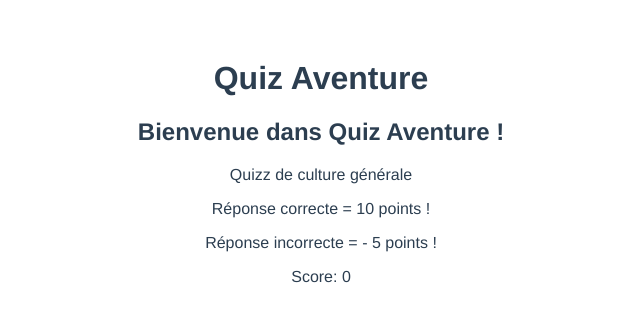
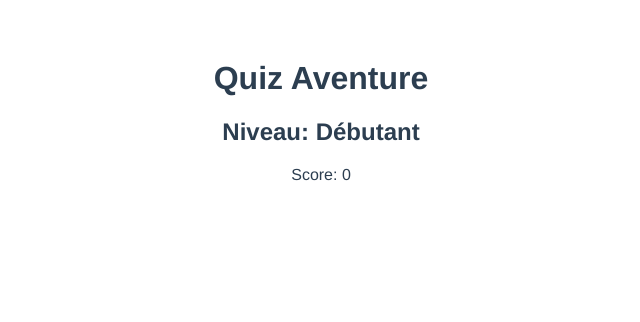
Before and after one commit to ELMcode/quiz-aventure, a Vue app in the folder front/: page / in a window 1280 px wide. Shown: the top 322 px of the page, without its empty margins (319-959 px from the left). Built offline with nearby package versions, Linux system fonts and the light colour scheme; no server answers.

Commit message:
feat (front/src/component): Add resetQuiz method to reinit score and filter system to use levels

```diff
--- a/front/src/components/Quiz-Home.vue
+++ b/front/src/components/Quiz-Home.vue
@@ -2,11 +2,7 @@
   <div>
     <h1>Quiz Aventure</h1>
 
-    <h2>Bienvenue dans Quiz Aventure !</h2>
-
-    <p>Quizz de culture générale</p>
-    <p>Réponse correcte = 10 points !</p>
-    <p>Réponse incorrecte = - 5 points !</p>
+    <h2 v-if="currentLevelName">Niveau: {{ currentLevelName }}</h2>
 
     <div v-if="currentQuestion">
       <h2>{{ currentQuestion.text }}</h2>
@@ -23,13 +19,18 @@ export default {
     return {
       score: 0,
       questions: [],
+      levels: ["Débutant", "Intermédiaire", "Expert"],
+      currentLevel: 1,
       currentQuestionIndex: 0,
       userAnswer: ""
     };
   },
   computed: {
     currentQuestion() {
-      return this.questions[this.currentQuestionIndex];
+      return this.questions.filter(q => q.level === this.currentLevel)[this.currentQuestionIndex];
+    },
+    currentLevelName() {
+      return this.levels[this.currentLevel - 1];
     }
   },
   methods: {
@@ -56,11 +57,28 @@ export default {
             this.score = data.score;
             this.userAnswer = "";
             this.currentQuestionIndex++;
-            if (this.currentQuestionIndex >= this.questions.length) {
-              alert("Quiz terminé! Votre score est: " + this.score);
-              this.currentQuestionIndex = 0
-              this.score = 0;
+            const currentLevelQuestions = this.questions.filter(q => q.level === this.currentLevel);
+            if (this.currentQuestionIndex >= currentLevelQuestions.length) {
+              this.currentQuestionIndex = 0;
+              this.currentLevel++;
+              if (this.currentLevel > this.levels.length) {
+                alert("Quiz terminé! Votre score final est: " + this.score);
+                this.resetQuiz();
+              }
             }
+          });
+    },
+    resetQuiz() {
+      fetch('http://localhost:8081/reset-score', {
+        method: 'POST'
+      })
+          .then(() => {
+            this.currentLevel = 1;
+            this.currentQuestionIndex = 0;
+            this.score = 0;
+          })
+          .catch(error => {
+            console.error('Error resetting score:', error);
           });
     }
   },
```
